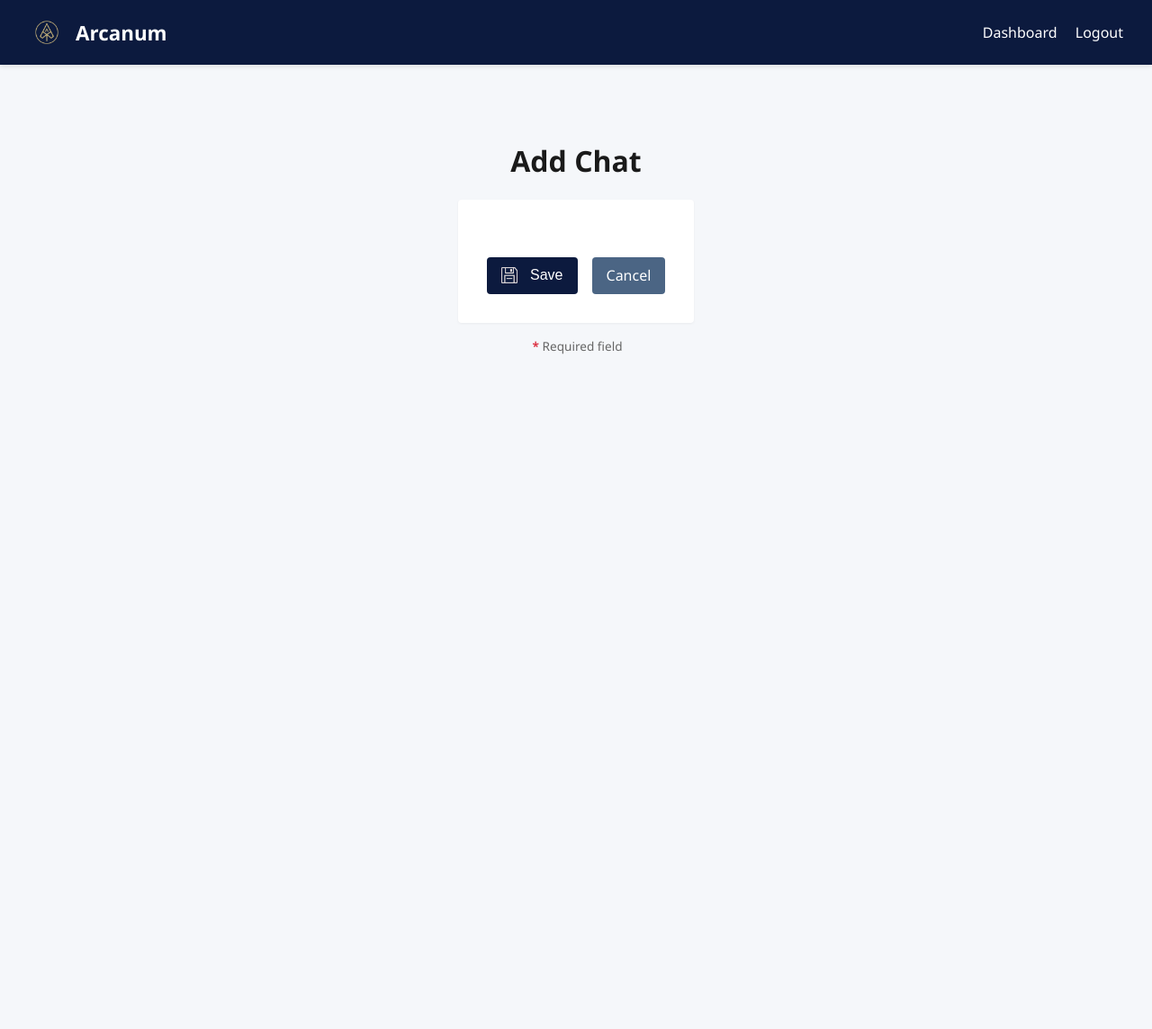
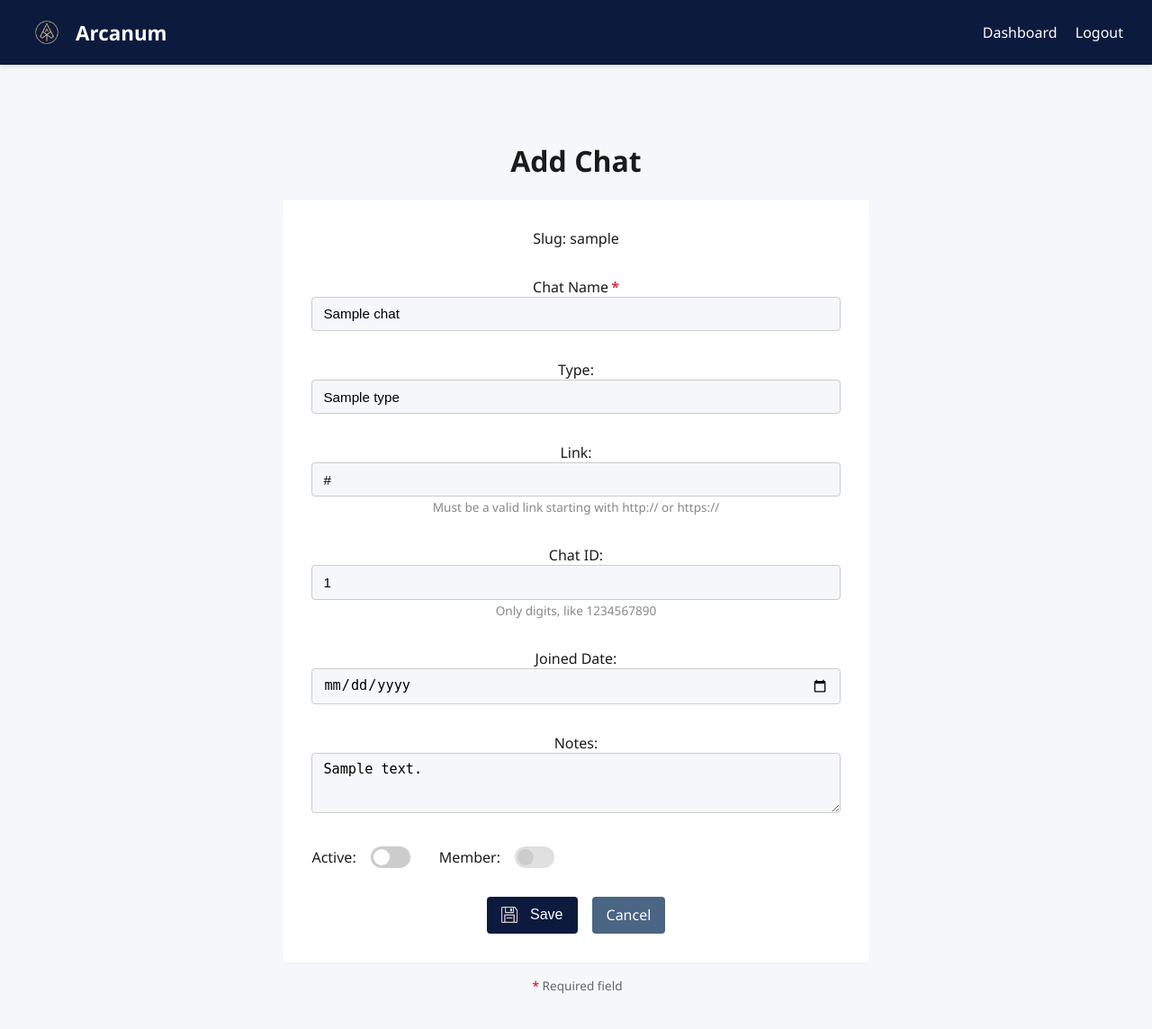
Before and after one commit to rheni9/arcanum-app, a Flask app: template app/templates/chats/form.html in a window 1280 px wide. Shown: the top 1144 px of the page at 90% size. Run offline with Flask 3, Linux system fonts and the light colour scheme; the visitor is signed in with stand-in values (Sample User, id 1); the template is opened without the code that fills it: most values are stand-ins (such as "Sample title", 1, 10 or a date in 2020).

Commit message:
Update form

```diff
--- a/app/templates/chats/form.html
+++ b/app/templates/chats/form.html
@@ -20,7 +20,8 @@
 
 {# === Chat Form === #}
 <form method="post" class="chat-form" action="{{ url_for('chats.save_chat') }}">
-    {# hidden fields (for edit mode) #}
+
+  {# Hidden original slug if present #}
   {% if chat and chat.slug %}
     <input type="hidden" name="original_slug" value="{{ chat.slug }}">
   {% endif %}
@@ -28,8 +29,86 @@
     <input type="hidden" name="original_slug" value="{{ original_slug }}">
   {% endif %}
 
-    {# Form Fields (name, type, link, etc.) #}
-    {# ... залишаємо як є ... #}
+  {# Display slug if editing #}
+  {% if chat %}
+    <div class="form-section form-inline-row">
+      <label>Slug:</label>
+      <span class="inline-value">{{ chat.slug }}</span>
+    </div>
+  {% endif %}
+
+  {# === Form Fields === #}
+  <div class="form-section">
+    <label for="name">Chat Name<span class="required-asterisk">*</span></label>
+    <input type="text" id="name" name="name"
+           class="form-control {% if errors is defined and errors.name %}input-error{% endif %}"
+           value="{{ chat.name or '' }}">
+    {% if errors is defined and errors.name %}
+      <div class="alert alert-error">{{ errors.name }}</div>
+    {% endif %}
+  </div>
+
+  <div class="form-section">
+    <label for="type">Type:</label>
+    <input type="text" id="type" name="type" class="form-control" value="{{ chat.type or '' }}">
+  </div>
+
+  <div class="form-section">
+    <label for="link">Link:</label>
+    <input type="text" id="link" name="link"
+           class="form-control {% if errors is defined and errors.link %}input-error{% endif %}"
+           value="{{ chat.link or '' }}"
+           placeholder="e.g. https://t.me/mygroup">
+    <small class="form-hint">Must be a valid link starting with http:// or https://</small>
+    {% if errors is defined and errors.link %}
+      <div class="alert alert-error">{{ errors.link }}</div>
+    {% endif %}
+  </div>
+
+  <div class="form-section">
+    <label for="chat_id">Chat ID:</label>
+    <input type="text" id="chat_id" name="chat_id"
+           class="form-control {% if errors is defined and errors.chat_id %}input-error{% endif %}"
+           value="{{ chat.chat_id or '' }}"
+           placeholder="e.g. 1234567890">
+    <small class="form-hint">Only digits, like 1234567890</small>
+    {% if errors is defined and errors.chat_id %}
+      <div class="alert alert-error">{{ errors.chat_id }}</div>
+    {% endif %}
+  </div>
+
+  <div class="form-section">
+    <label for="joined">Joined Date:</label>
+    <input type="date" id="joined" name="joined"
+           class="form-control {% if errors is defined and errors.joined %}input-error{% endif %}"
+           value="{{ chat.joined if chat.joined else '' }}">
+    {% if errors is defined and errors.joined %}
+      <div class="alert alert-error">{{ errors.joined }}</div>
+    {% endif %}
+  </div>
+
+  <div class="form-section">
+    <label for="notes">Notes:</label>
+    <textarea id="notes" name="notes" class="form-control" rows="3">{{ chat.notes or '' }}</textarea>
+  </div>
+
+  {# === Toggle Controls === #}
+  <div class="toggle-group">
+    <label>Active:
+      <label class="switch">
+        <input type="checkbox" id="is_active" name="is_active" {% if chat and chat.is_active %}checked{% endif %}>
+        <span class="slider"></span>
+      </label>
+    </label>
+    <label>Member:
+      <label class="switch">
+        <input type="checkbox" id="is_member" name="is_member"
+               {% if chat and chat.is_member %}checked{% endif %}
+               {% if chat and not chat.is_active %}disabled{% endif %}>
+        <span class="slider"></span>
+      </label>
+    </label>
+  </div>
 
   {# === Conflict Resolution === #}
   {% if conflict %}
@@ -42,21 +121,20 @@
     </div>
   {% endif %}
 
-    {# === Form Actions === #}
+  {# === Form Footer === #}
   <div class="form-footer">
     <button type="submit" class="btn btn-primary">
-        <img src="{{ url_for('static', filename='img/save_icon.png') }}" alt="Save"> Save
+      <img src="{{ url_for('static', filename='img/save_icon.png') }}" alt="Save">
+      Save
     </button>
-      <a href="{% if chat and chat.slug %}
-                  {{ url_for('chats.view_chat', slug=chat.slug) }}
-                {% else %}
-                  {{ url_for('chats.list_chats') }}
-                {% endif %}"
-        class="btn btn-secondary">
-        Cancel
-      </a>
+
+    {% set cancel_url = url_for('chats.view_chat', slug=chat.slug) if chat and chat.slug else url_for('chats.list_chats') %}
+    <a href="{{ cancel_url }}" class="btn btn-secondary">Cancel</a>
   </div>
+
 </form>
 
+{# === Required Field Note === #}
 <p class="form-note"><span class="required-asterisk">*</span> Required field</p>
+
 {% endblock %}
```
Lines whose indentation alone changed are shown as unchanged.
